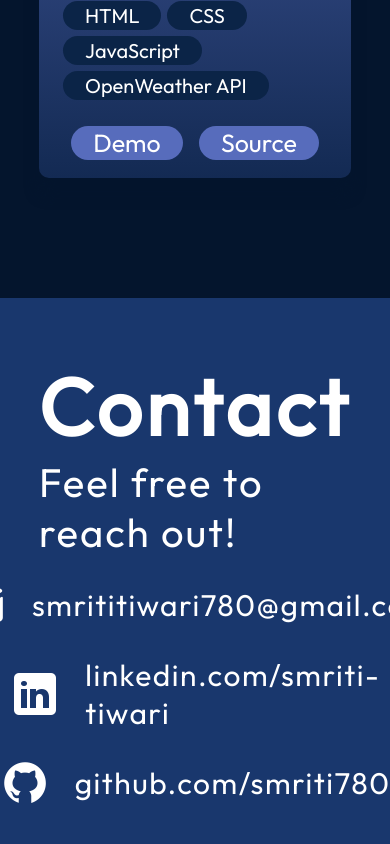
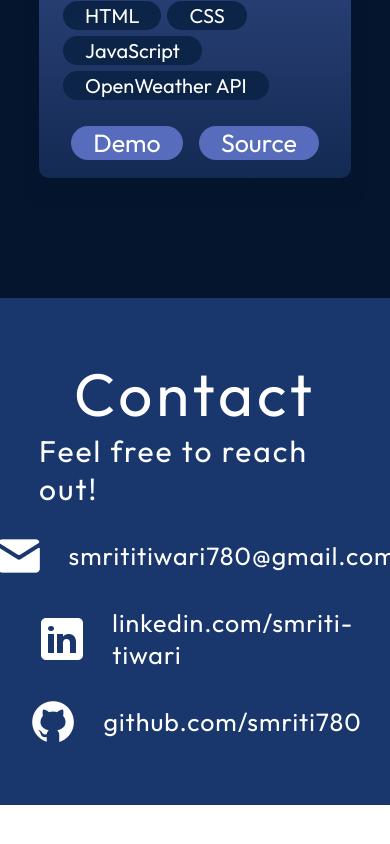
Before and after one commit to Smriti780/Portfolio, a React (Vite) app: page / in a window 390 px wide. Shown: the part 7912-8756 px from the top of the page. After the commit the page ends 8717 px from the top, so only its background shows below. Built offline with nearby package versions, Linux system fonts and the light colour scheme.

Commit message:
commited

```diff
--- a/src/components/Contact/Contact.module.css
+++ b/src/components/Contact/Contact.module.css
@@ -13,14 +13,14 @@
 }
 
 .text h2 {
-  font-size: 80px;
-  font-weight: 700;
+  font-size: 60px;
+  font-weight: 550;
   letter-spacing: 4px;
 }
 
 .text p {
-  font-size: 40px;
-  font-weight: 400;
+  font-size: 30px;
+  font-weight: 300;
   letter-spacing: 2px;
 }
 
@@ -47,6 +47,10 @@
 }
 
 @media screen and (max-width: 830px) {
+  .link a{
+    font-size: 25px;
+    letter-spacing: 1px;
+  }
   .container {
     flex-direction: column;
     gap: 23px;
```
